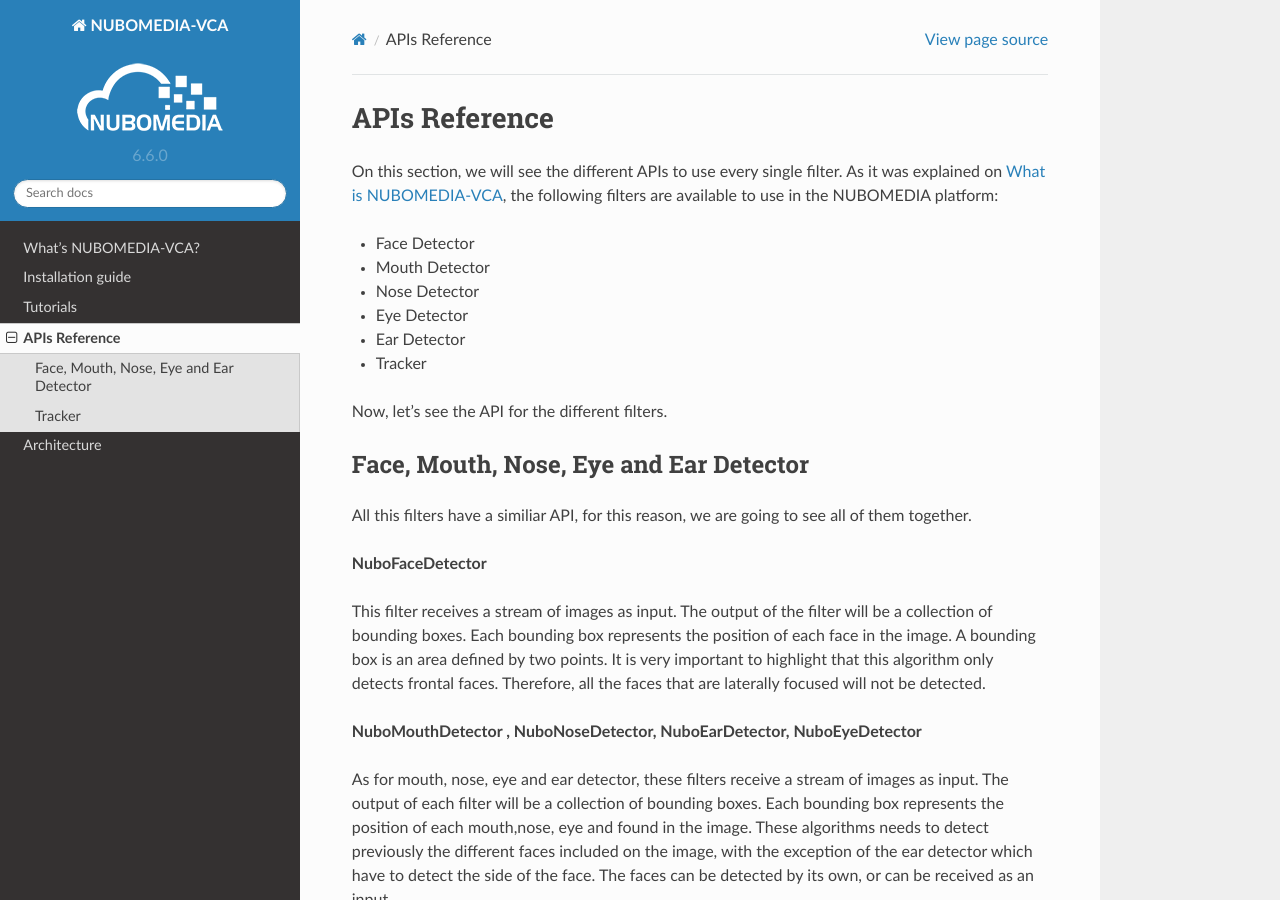
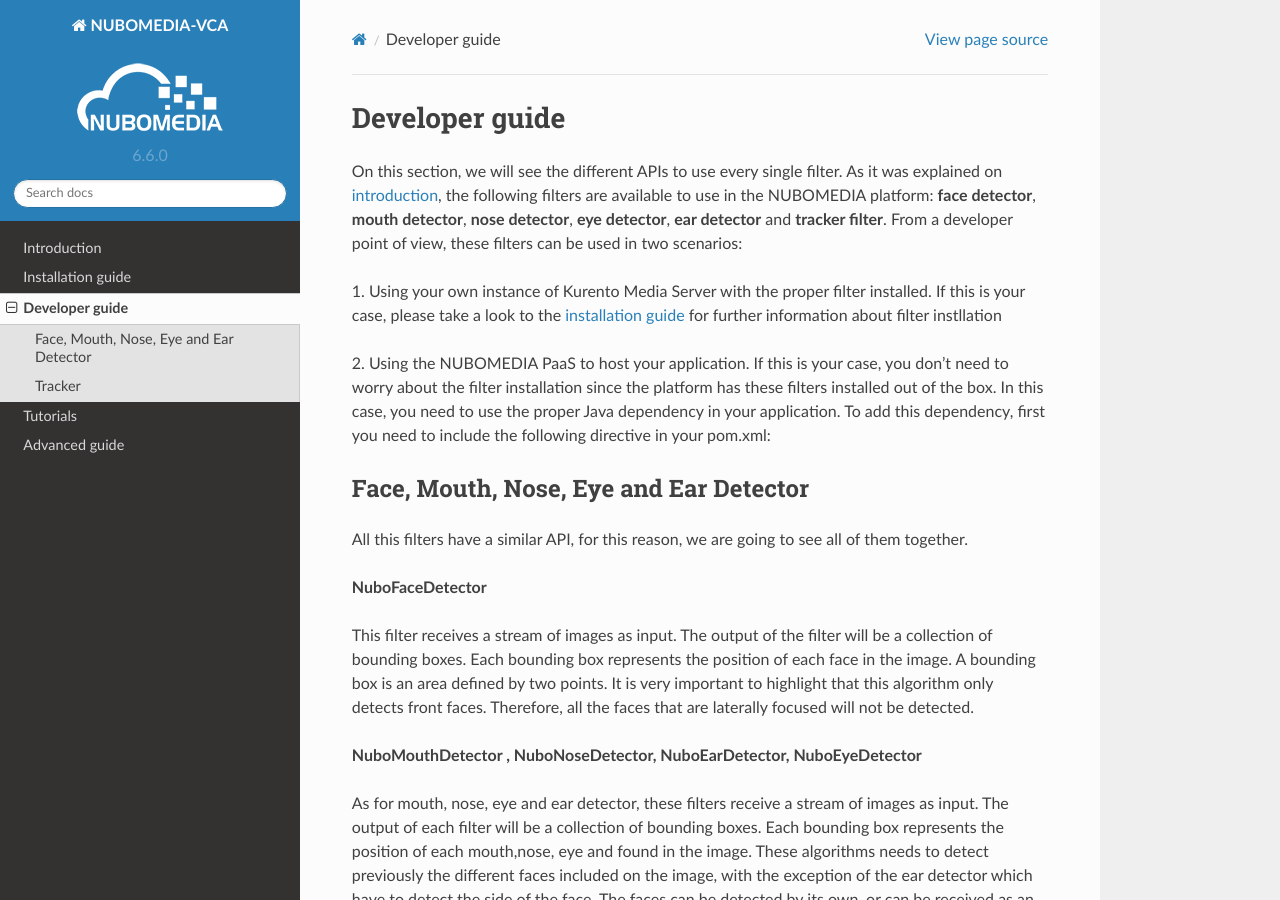
Before and after one commit to VictorHidalgoVT/DOC-NUBOMEDIA-VCA, a Sphinx documentation site: the page built from source/developer_guide.rst, in a window 1280 px wide and 900 px high. Built offline with Sphinx 7.4.7 and the Read the Docs theme 2.0.0, drawn with Linux system fonts in a browser that asks for light colours.

Commit message:
Make cleaner the TOC

```diff
--- a/source/APIs.rst
+++ b/source/developer_guide.rst
@@ -1,34 +1,39 @@
-.. _APIs:
+.. _Developer_guide:
 
-%%%%%%%%%%%%%%
-APIs Reference
-%%%%%%%%%%%%%%
+%%%%%%%%%%%%%%%
+Developer guide
+%%%%%%%%%%%%%%%
 
 On this section, we will see the different APIs to use every single filter. As
-it was explained on :doc:`What is NUBOMEDIA-VCA <what_is_nubomedia-vca>`, the
-following filters are available to use in the NUBOMEDIA platform:
+it was explained on :doc:`introduction <introduction>`, the following filters
+are available to use in the NUBOMEDIA platform: **face detector**,
+**mouth detector**, **nose detector**, **eye detector**, **ear detector** and
+**tracker filter**. From a developer point of view, these filters can be used
+in two scenarios:
 
-- Face Detector
-- Mouth Detector
-- Nose Detector
-- Eye Detector
-- Ear Detector
-- Tracker
+1. Using your own instance of Kurento Media Server with the proper filter
+installed. If this is your case, please take a look to the
+:doc:`installation guide <installation_guide>` for further information about
+filter instllation
 
-Now, let's see the API for the different filters.
+2. Using the NUBOMEDIA PaaS to host your application. If this is your case, you
+don't need to worry about the filter installation since the platform has these
+filters installed out of the box. In this case, you need to use the proper Java
+dependency in your application. To add this dependency, first you need to
+include the following directive in your pom.xml:
 
 Face, Mouth, Nose, Eye and Ear Detector
 =======================================
 
-All this filters have a similiar API, for this reason, we are going to see all
-of them together.
+All this filters have a similar API, for this reason, we are going to see all of
+them together.
 
 **NuboFaceDetector**
 
 This filter receives a stream of images as input. The output of the filter will
 be a collection of bounding boxes. Each bounding box represents the position of
 each face in the image. A bounding box is an area defined by two points. It is
-very important to highlight that this algorithm only detects frontal faces.
+very important to highlight that this algorithm only detects front faces.
 Therefore, all the faces that are laterally focused will not be detected.
 
 **NuboMouthDetector , NuboNoseDetector, NuboEarDetector, NuboEyeDetector**
--- a/source/index.rst
+++ b/source/index.rst
@@ -12,8 +12,8 @@
 .. toctree::
    :maxdepth: 2
 
-   what_is_nubomedia-vca.rst
+   introduction.rst
    installation_guide.rst
+   developer_guide.rst
    tutorials.rst
-   APIs.rst
-   architecture.rst
+   advanced_guide.rst
--- a/source/what_is_nubomedia-vca.rst
+++ b/source/introduction.rst
@@ -1,8 +1,8 @@
-.. _What_is_nubomedia-vca:
+.. _introduction:
 
-%%%%%%%%%%%%%%%%%%%%%
-What's NUBOMEDIA-VCA?
-%%%%%%%%%%%%%%%%%%%%%
+%%%%%%%%%%%%
+Introduction
+%%%%%%%%%%%%
 
 **NUBOMEDIA-VCA** is a part of the `NUBOMEDIA <http://www.nubomedia.eu>`__ ,
 which is the first cloud platform specifically designed for hosting interactive
@@ -18,12 +18,13 @@
 different computer vision filters to their media pipelines.
 
 Through this documentation you can learn how to
-:doc:`install <installation_guide>` and :doc:`develop using the API <APIs>` of
-the following filters: **face detector**, **mouth detector**,
-**nose detector**, **eye detector**, **ear detector**, and **tracker filter**.
-Futhermore, you can find information about :doc:`tutorials <tutorials>` in
-order to test the different filters, and also you can read more about the VCA
-:doc:`architecture <architecture>` within NUBOMEDIA.
+:doc:`install <installation_guide>` and
+:doc:`develop using the API <developer_guide>` of the following filters:
+**face detector**, **mouth detector**, **nose detector**, **eye detector**,
+**ear detector**, and **tracker filter**. Futhermore, you can find information
+about :doc:`tutorials <tutorials>` in order to test the different filters, and
+also you can read more about the architecture of VCA filter within NUBOMEDIA in
+the :doc:`advanced guide <advanced_guide>`.
 
 .. image:: images/cv.jpg
    :alt:    Creating vca filtrs for Nubomedia Project
```
Also changed, not shown: source/advanced_guide.rst (renamed from source/architecture.rst, +14 -16 lines).
